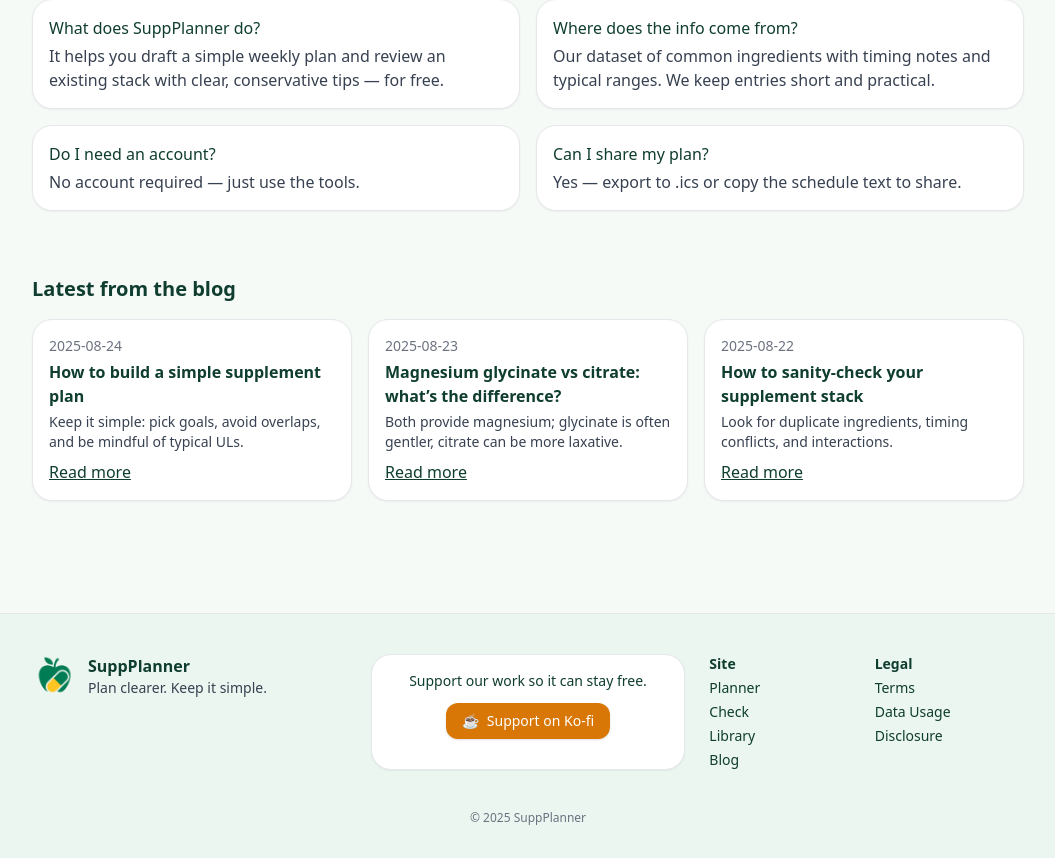
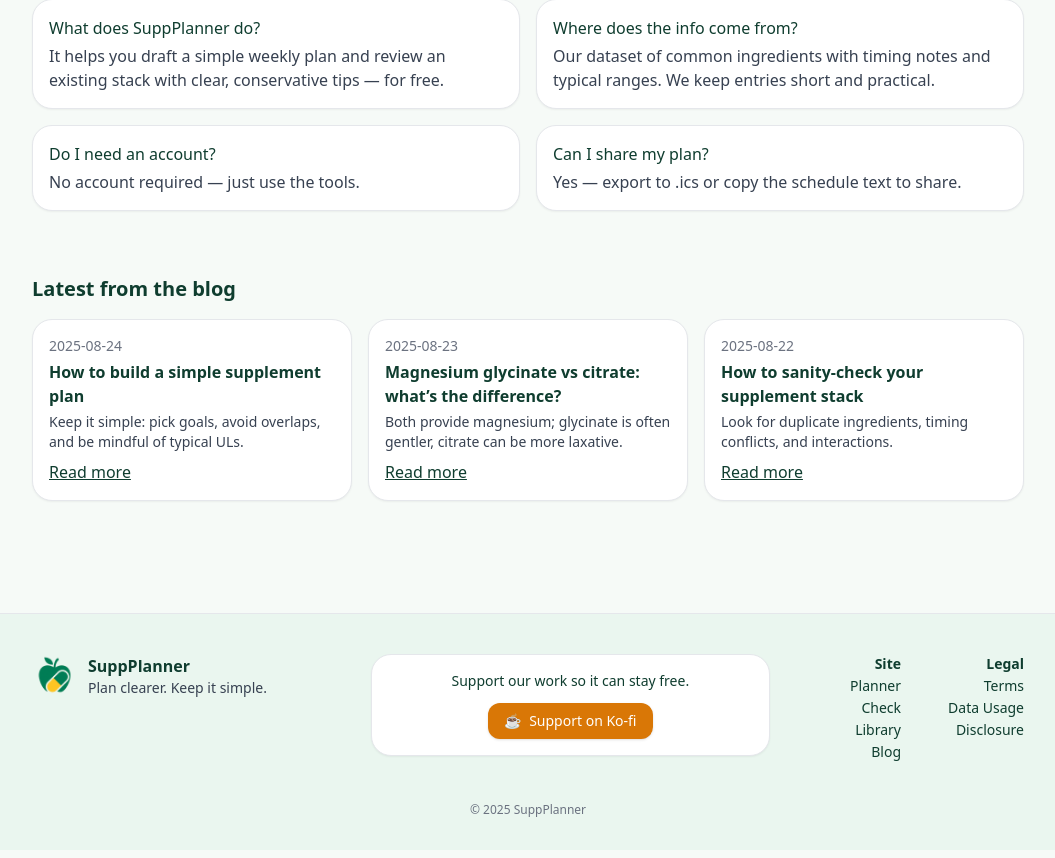
Before and after one commit to JiriTill/suppplanner, a Next.js app: page / in a window 1280 px wide. Shown: the part 1372-2230 px from the top of the page, without its empty margins (112-1167 px from the left). Built offline with nearby package versions, Linux system fonts and the light colour scheme; no server answers.

Commit message:
Update Footer.tsx

```diff
--- a/components/Footer.tsx
+++ b/components/Footer.tsx
@@ -5,9 +5,10 @@
 export default function Footer() {
   return (
     <footer className="mt-16 border-t bg-[#eaf6ef]">
-      <div className="mx-auto max-w-5xl px-4 py-10 grid md:grid-cols-3 gap-6 text-sm">
-        {/* Left: logo + brand text stacked (clickable) */}
-        <div>
+      {/* 12-col grid so the right column can be exactly ~1/4 width */}
+      <div className="mx-auto max-w-5xl px-4 py-10 grid md:grid-cols-12 gap-6 text-sm">
+        {/* Left: logo + brand text stacked (clickable) — ~4/12 */}
+        <div className="md:col-span-4">
           <Link href="/" className="flex items-start gap-3 group">
             <Image src="/logo192.png" alt="SuppPlanner logo" width={44} height={44} />
             <div className="flex flex-col">
@@ -17,32 +18,36 @@
           </Link>
         </div>
 
-        {/* Middle: Ko-Fi support box */}
+        {/* Middle: Ko-Fi box — ~5/12, centered */}
+        <div className="md:col-span-5 md:justify-self-center md:max-w-md w-full">
           <div className="card p-4 text-center">
             <div className="font-medium">Support our work so it can stay free.</div>
             <div className="mt-3 flex justify-center">
               <KofiButton />
             </div>
           </div>
+        </div>
 
-        {/* Right: tight links block */}
-        <div className="grid grid-cols-2 gap-4 justify-items-start">
-          <div className="space-y-1">
+        {/* Right: compact links — ~3/12 (≈ 1/4), aligned to the right */}
+        <div className="md:col-span-3 md:justify-self-end w-full max-w-[240px]">
+          <div className="grid grid-cols-2 gap-4 md:text-sm text-sm md:text-right">
+            <div className="space-y-0.5">
               <div className="font-semibold">Site</div>
-            <ul className="space-y-1">
+              <ul className="space-y-0.5">
                 <li><Link className="hover:underline" href="/planner">Planner</Link></li>
                 <li><Link className="hover:underline" href="/check">Check</Link></li>
                 <li><Link className="hover:underline" href="/library">Library</Link></li>
                 <li><Link className="hover:underline" href="/blog">Blog</Link></li>
               </ul>
             </div>
-          <div className="space-y-1">
+            <div className="space-y-0.5">
               <div className="font-semibold">Legal</div>
-            <ul className="space-y-1">
+              <ul className="space-y-0.5">
                 <li><Link className="hover:underline" href="/terms">Terms</Link></li>
                 <li><Link className="hover:underline" href="/data-usage">Data Usage</Link></li>
                 <li><Link className="hover:underline" href="/affiliate-disclosure">Disclosure</Link></li>
               </ul>
+            </div>
           </div>
         </div>
       </div>
```
Lines whose indentation alone changed are shown as unchanged.
